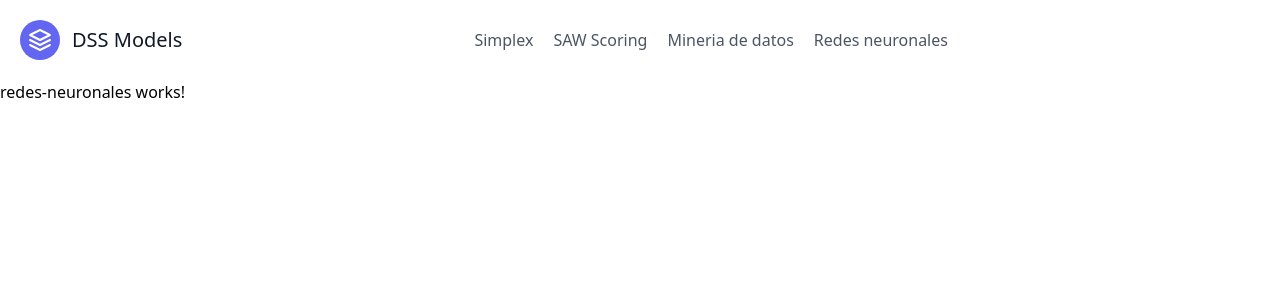
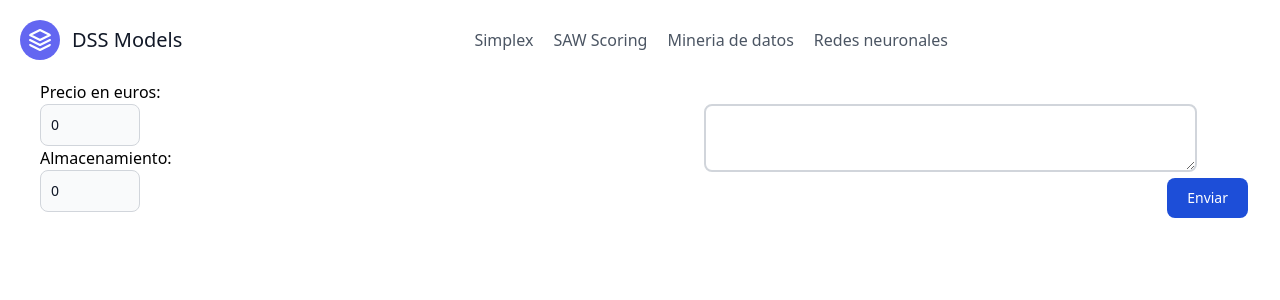
Before and after one commit to JuleFs/DSS-models, an Angular app: page /redes_neuronales in a window 1280 px wide. Shown: the top 300 px of the page. Built offline with nearby package versions, Linux system fonts and the light colour scheme.

Commit message:
Redes neuronales v1 lista

```diff
--- a/src/app/components/redes-neuronales/redes-neuronales.component.html
+++ b/src/app/components/redes-neuronales/redes-neuronales.component.html
@@ -1,2 +1,53 @@
 <app-navbar />
-<p>redes-neuronales works!</p>
+
+<div class="flex">
+  <aside class="justify-center items-center w-1/2">
+    <div class="form-container">
+      <form class="form ml-10">
+        <div class="form-group">
+          <label for="price">Precio en euros:</label>
+          <input
+            [(ngModel)]="price"
+            type="number"
+            id="price"
+            name="price"
+            class="bg-gray-50 border border-gray-300 text-gray-900 text-sm rounded-lg focus:ring-blue-500 focus:border-blue-500 block w-1/6 p-2.5 dark:bg-gray-700 dark:border-gray-600 dark:placeholder-gray-400 dark:text-white dark:focus:ring-blue-500 dark:focus:border-blue-500"
+            placeholder="Ingrese el precio en euros"
+          />
+        </div>
+        <div class="form-group">
+          <label for="storage">Almacenamiento:</label>
+          <input
+            [(ngModel)]="storage"
+            type="text"
+            id="storage"
+            name="storage"
+            class="bg-gray-50 border border-gray-300 text-gray-900 text-sm rounded-lg focus:ring-blue-500 focus:border-blue-500 block w-1/6 p-2.5 dark:bg-gray-700 dark:border-gray-600 dark:placeholder-gray-400 dark:text-white dark:focus:ring-blue-500 dark:focus:border-blue-500"
+            placeholder="Ingrese el almacenamiento"
+          />
+        </div>
+      </form>
+    </div>
+  </aside>
+
+  <aside class="justify-center items-center w-1/2 p-6">
+    <div class="justify-end">
+      <textarea
+        class="ml-10 w-5/6 border-2 border-gray-300 rounded-lg p-2 dark:border-gray-700"
+        readonly
+        name="resultados"
+        id="res"
+      >
+ {{ usage }}</textarea
+      >
+      <div class="flex justify-end">
+        <button
+          class="text-white bg-blue-700 hover:bg-blue-800 focus:ring-4 focus:ring-blue-300 font-medium rounded-lg text-sm px-5 py-2.5 me-2 mb-2 dark:bg-blue-600 dark:hover:bg-blue-700 focus:outline-none dark:focus:ring-blue-800"
+          (click)="sumbit()"
+        >
+          Enviar
+        </button>
+      </div>
+    </div>
+  </aside>
+</div>
--- a/src/app/components/redes-neuronales/redes-neuronales.component.ts
+++ b/src/app/components/redes-neuronales/redes-neuronales.component.ts
@@ -1,13 +1,42 @@
 import { Component } from '@angular/core';
 import { NavbarComponent } from "../navbar/navbar.component";
+import { PerceptronService } from '../../services/perceptron.service';
+import { FormsModule } from '@angular/forms';
 
 @Component({
   selector: 'app-redes-neuronales',
   standalone: true,
-  imports: [NavbarComponent],
+  imports: [NavbarComponent, FormsModule],
   templateUrl: './redes-neuronales.component.html',
   styles: ``
 })
 export class RedesNeuronalesComponent {
+  constructor(private perceptronService: PerceptronService) {}
+  values: any;
+  price = 0.0;
+  storage = 0.0;
+  usage: any;
+
+  sumbit() {
+    this.values = {"price_euros": this.price, "primary_storage": this.storage};
+    console.log(this.values);
+    this.perceptronService.getUsage(this.values).subscribe({
+      next: (data) => {
+        if (data) {
+          this.usage = data;
+          if (this.usage == 'student') {
+            this.usage = 'Según el análisis por IA, el potencial uso del equipo es para uso estudiantil';
+          } else {
+            this.usage = 'Según el análisis por IA, el potencial uso del equipo es para uso profesional';
+          }
+        } else {
+          this.usage = 'No se determinó el uso del equipo';
+        }
+      },
+      error: (error) => {
+        console.error('Error:', error);
+      },
+    });
+  }
 
 }
--- /dev/null
+++ b/src/app/services/perceptron.service.ts
@@ -0,0 +1,14 @@
+import { HttpClient } from '@angular/common/http';
+import { Injectable } from '@angular/core';
+
+@Injectable({
+  providedIn: 'root'
+})
+export class PerceptronService {
+
+  constructor(private http: HttpClient) { }
+
+  getUsage(values: any) {
+    return this.http.post('http://127.0.0.1:8000/classify', values);
+  }
+}
```
Also changed, not shown: 1 other file (tests, documents, lock files or other folders).
